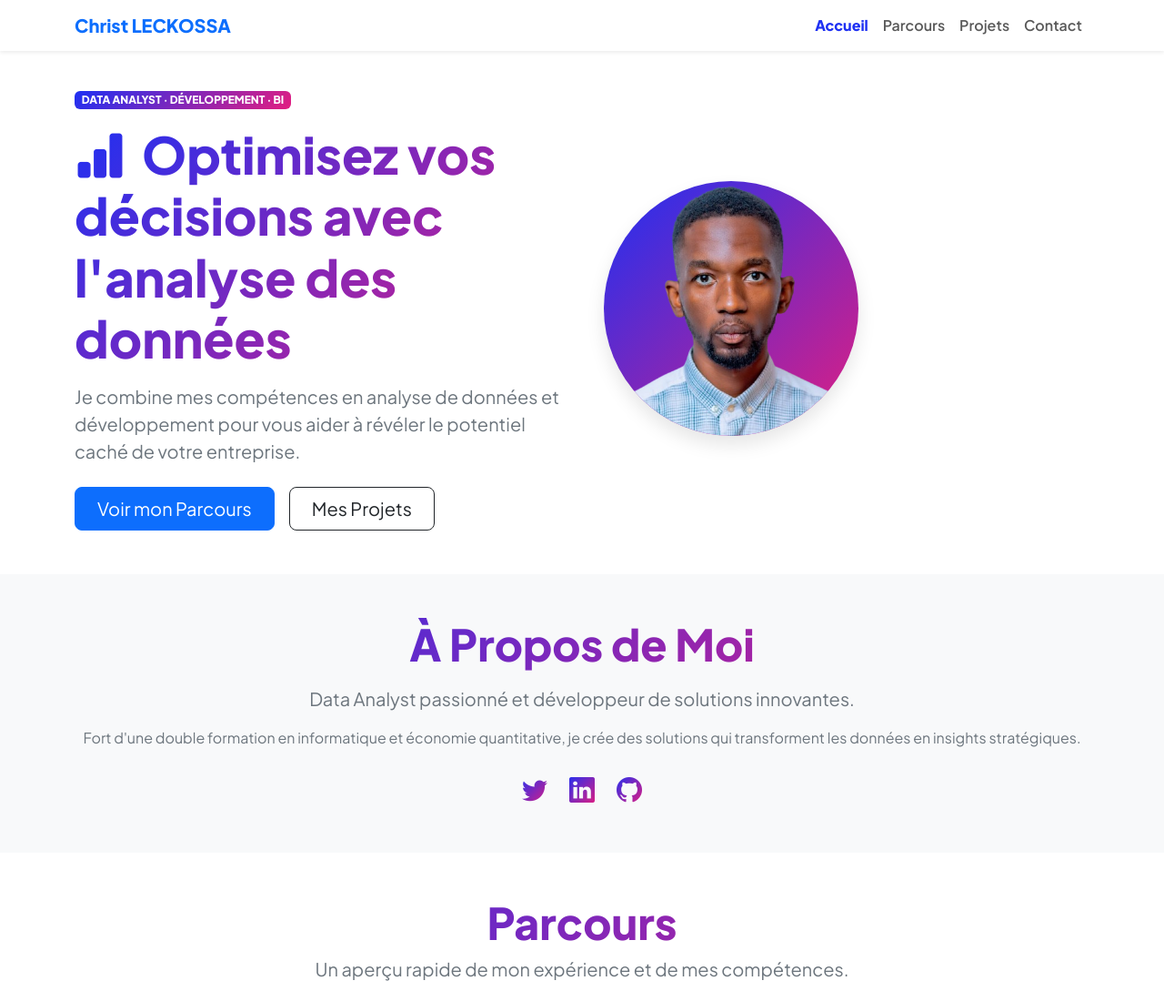
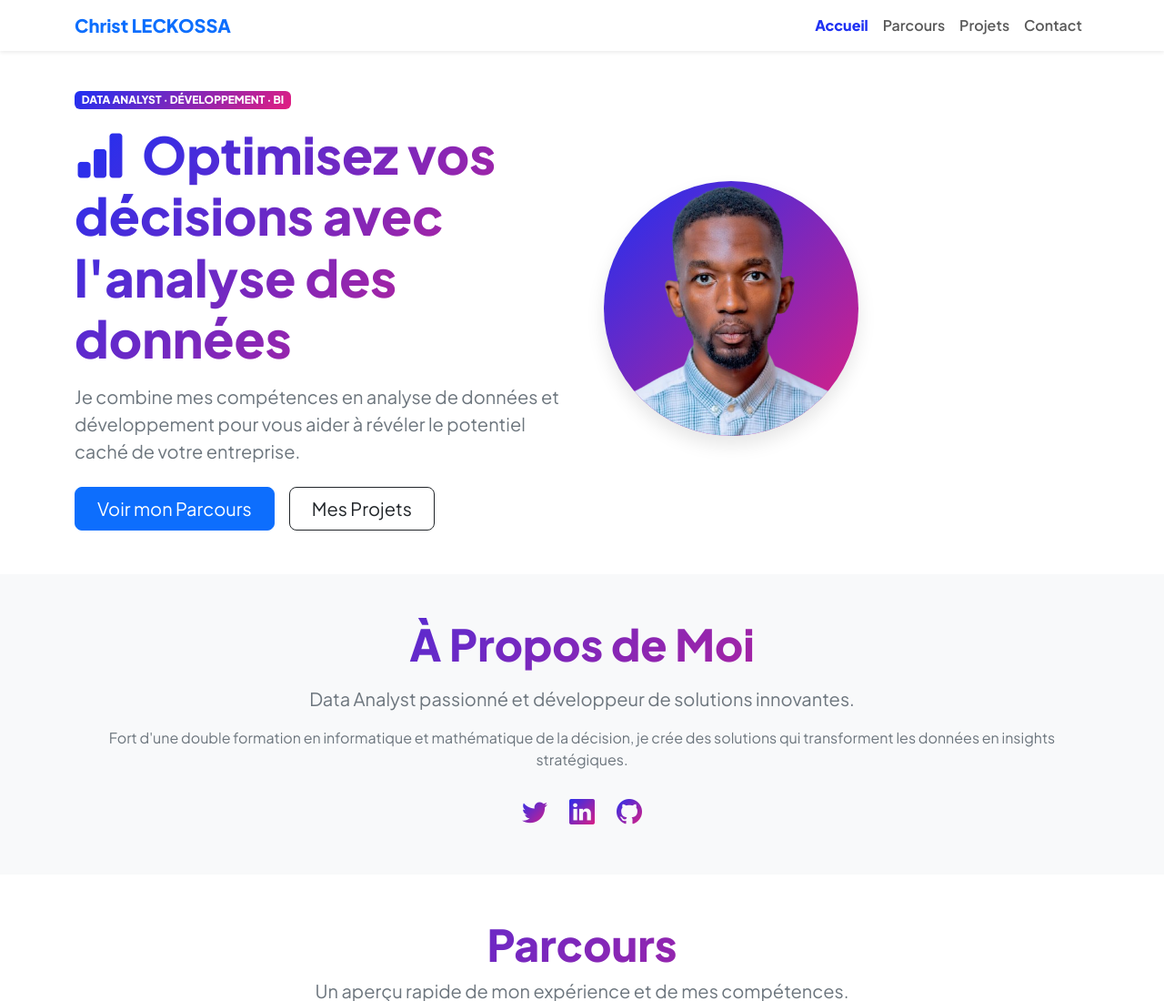
Before and after one commit to christart-code/LadingPageLeckossa, a plain HTML site: page index.html in a window 1280 px wide. Shown: the top 1100 px of the page at 91% size. Drawn offline with nearby package versions, Linux system fonts and the light colour scheme; a small style sheet from the web is missing.

Commit message:
Mon lading Page Mis à jour about me

```diff
--- a/index.html
+++ b/index.html
@@ -143,7 +143,7 @@
       <div class="container text-center">
         <h2 id="about-title" class="display-5 fw-bold mb-3 text-gradient">À Propos de Moi</h2>
         <p class="lead text-muted mb-3">Data Analyst passionné et développeur de solutions innovantes.</p>
-        <p class="text-muted mb-4">Fort d'une double formation en informatique et économie quantitative, je crée des solutions qui transforment les données en insights stratégiques.</p>
+        <p class="text-muted mb-4">Fort d'une double formation en informatique et mathématique de la décision, je crée des solutions qui transforment les données en insights stratégiques.</p>
         <div class="fs-3 d-flex justify-content-center gap-4">
           <a href="#" aria-label="Twitter"><i class="bi bi-twitter text-gradient"></i></a>
           <a href="#" aria-label="LinkedIn"><i class="bi bi-linkedin text-gradient"></i></a>
```
